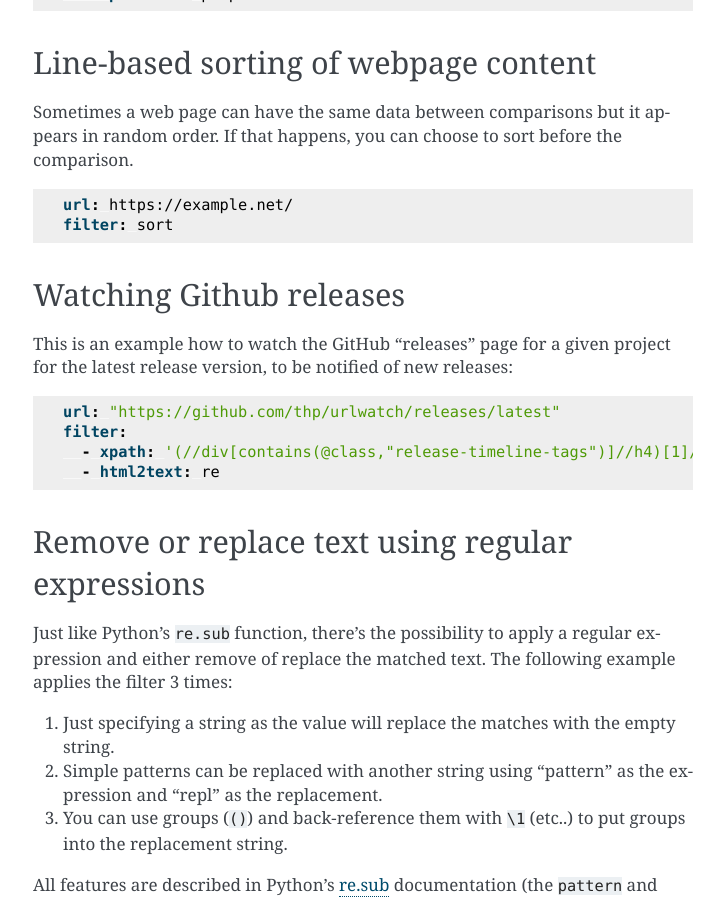
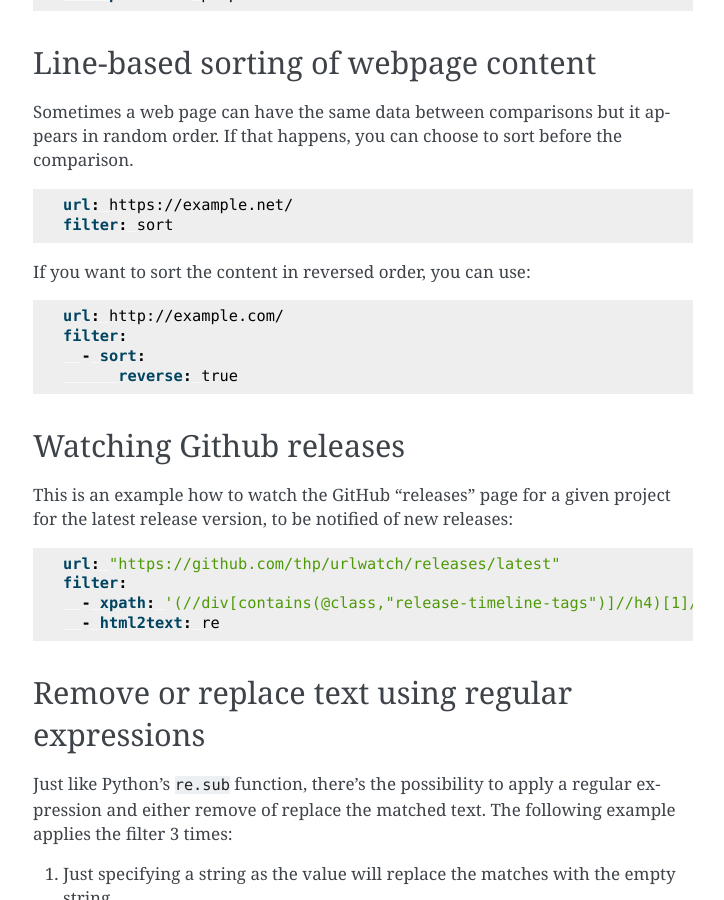
Before and after one commit to thp/urlwatch, a Sphinx documentation site: the page built from docs/source/filters.rst, in a window 1280 px wide and 900 px high, scrolled down 4233 px. Shown: the whole window, without its empty margins (387-1111 px from the left). Built offline with Sphinx 7.4.7, drawn with Linux system fonts in a browser that asks for light colours.

Commit message:
sort filter: Implement reverse support (Closes #479)

```diff
--- a/docs/source/filters.rst
+++ b/docs/source/filters.rst
@@ -253,6 +253,15 @@ the comparison.
    filter: sort
 
 
+If you want to sort the content in reversed order, you can use:
+
+.. code:: yaml
+
+   url: http://example.com/
+   filter:
+     - sort:
+         reverse: true
+
 Watching Github releases
 ------------------------
 
```
Also changed, not shown: CHANGELOG.md (+4 -0 lines), 1 other file.
